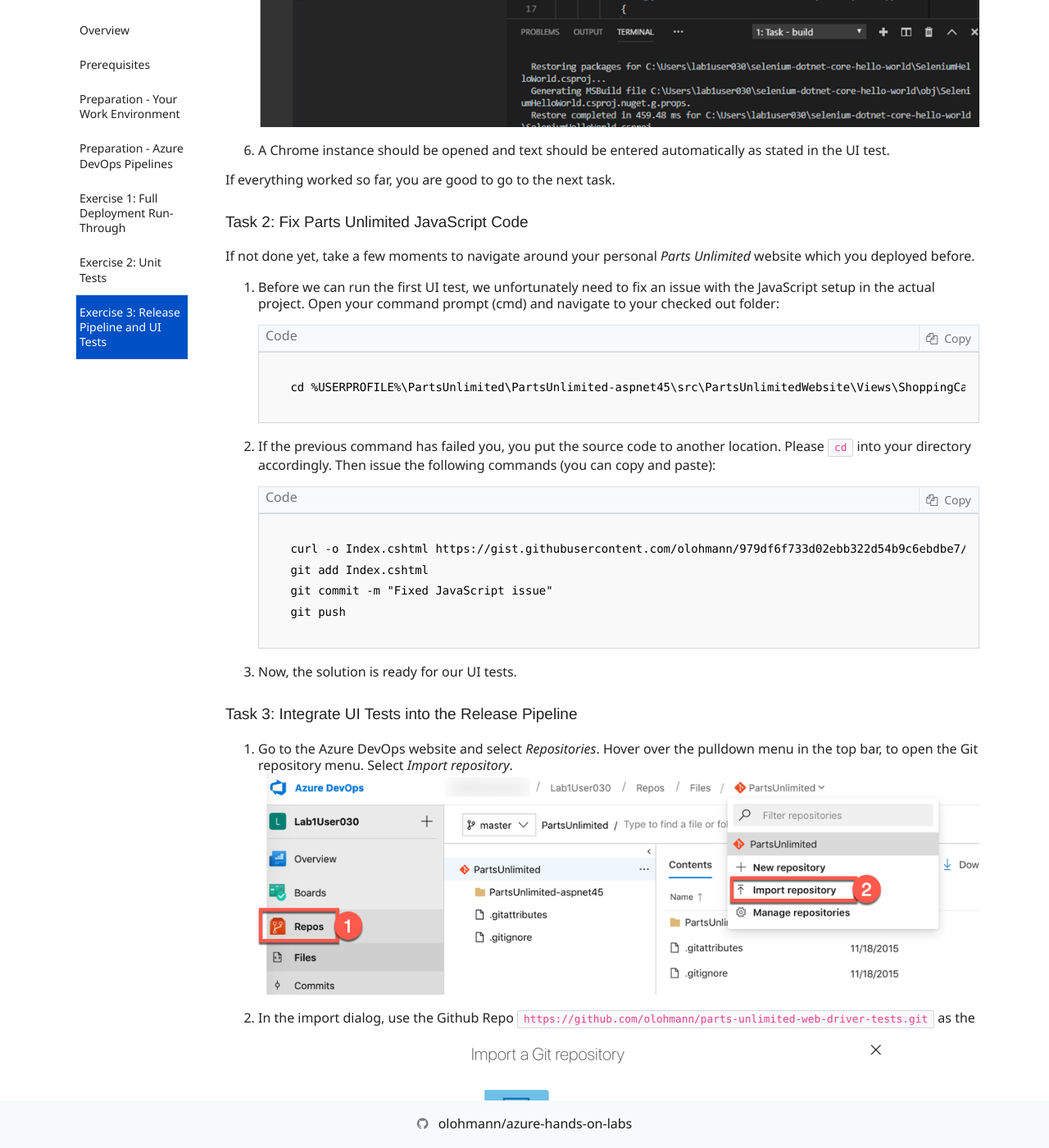
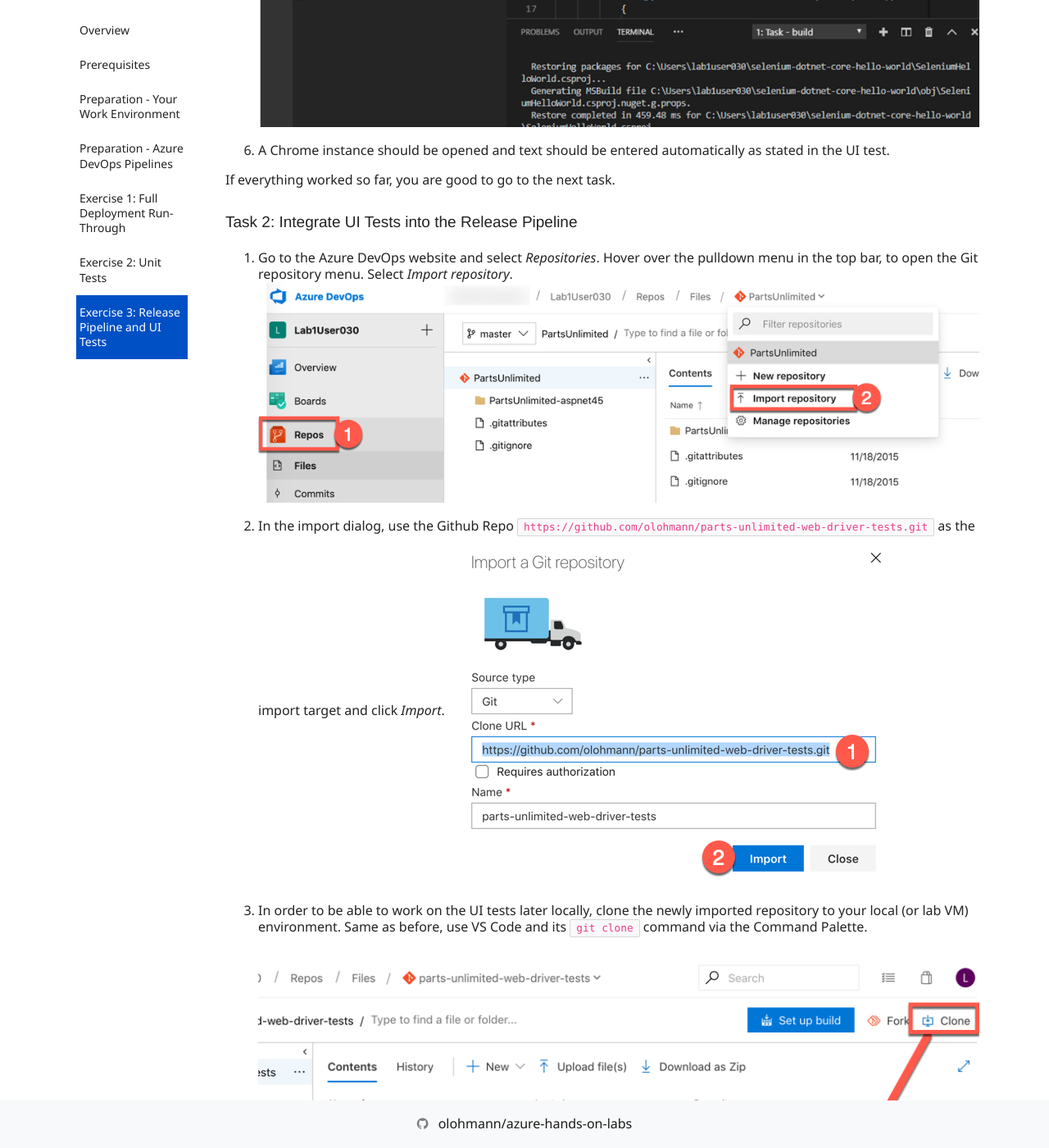
Before and after one commit to olohmann/azure-hands-on-labs, a Jekyll site: the page built from labs/08_testing/testing.md, in a window 1280 px wide and 1400 px high, scrolled down 19707 px. Shown: the whole window at 82% size. Built offline with Jekyll 4.4.1, drawn with Linux system fonts in a browser that asks for light colours; nearby versions of some CDN libraries; our own code applies the rules of GitHub Pages for plain Markdown files; comment, search, counter and statistics services are not loaded.

Commit message:
Removed "fix"

````diff
--- a/labs/08_testing/testing.md
+++ b/labs/08_testing/testing.md
@@ -198,28 +198,7 @@ First, let's make sure that you can actually work with your environment.
 
 If everything worked so far, you are good to go to the next task.
 
-### Task 2: Fix Parts Unlimited JavaScript Code
-
-If not done yet, take a few moments to navigate around your personal *Parts Unlimited* website which you deployed before.
-
-1. Before we can run the first UI test, we unfortunately need to fix an issue with the JavaScript setup in the actual project. Open your command prompt (cmd) and navigate to your checked out folder:
-
-    ```text
-    cd %USERPROFILE%\PartsUnlimited\PartsUnlimited-aspnet45\src\PartsUnlimitedWebsite\Views\ShoppingCart
-    ```
-
-1. If the previous command has failed you, you put the source code to another location. Please `cd` into your directory accordingly. Then issue the following commands (you can copy and paste):
-
-    ```text
-    curl -o Index.cshtml https://gist.githubusercontent.com/olohmann/979df6f733d02ebb322d54b9c6ebdbe7/raw/36a48e3c9d3246392f377c69a7762eb6c53ac330/Index.cshtml
-    git add Index.cshtml
-    git commit -m "Fixed JavaScript issue"
-    git push
-    ```
-
-1. Now, the solution is ready for our UI tests.
-
-### Task 3: Integrate UI Tests into the Release Pipeline
+### Task 2: Integrate UI Tests into the Release Pipeline
 
 1. Go to the Azure DevOps website and select *Repositories*. Hover over the pulldown menu in the top bar, to open the Git repository menu. Select *Import repository*.
     ![UnitTests](./media/03-ui-test.png)
````
